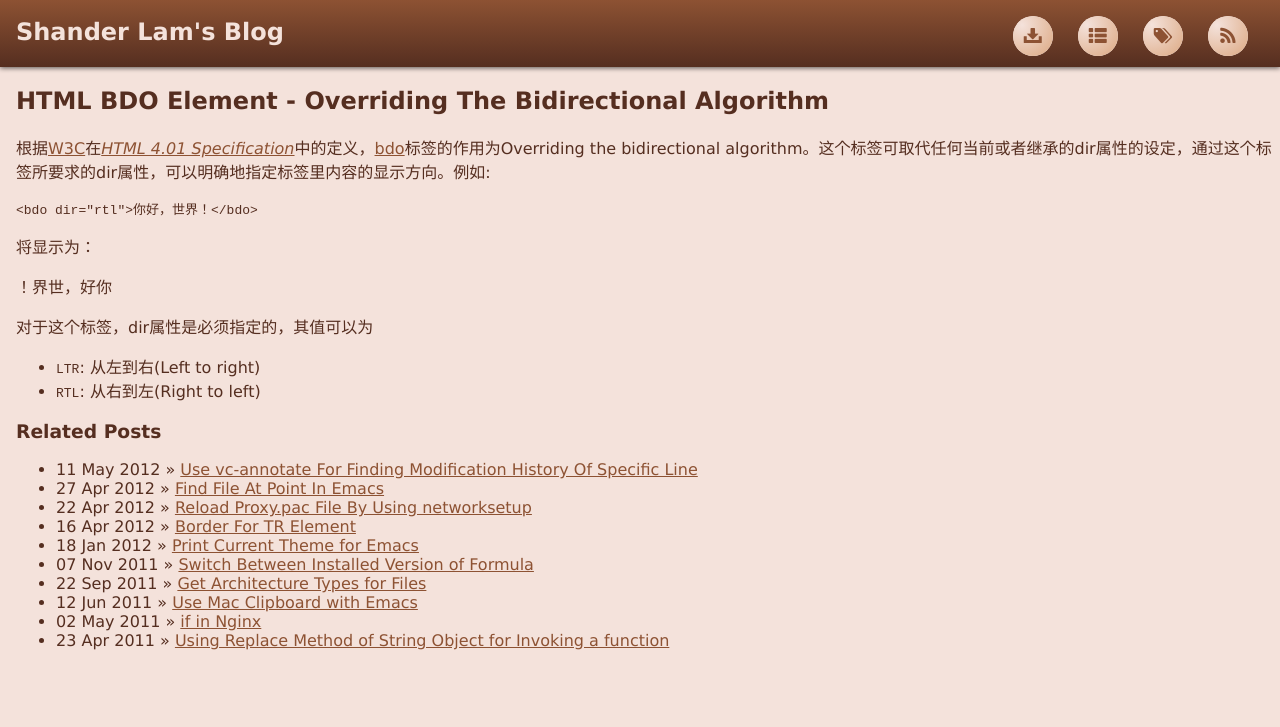
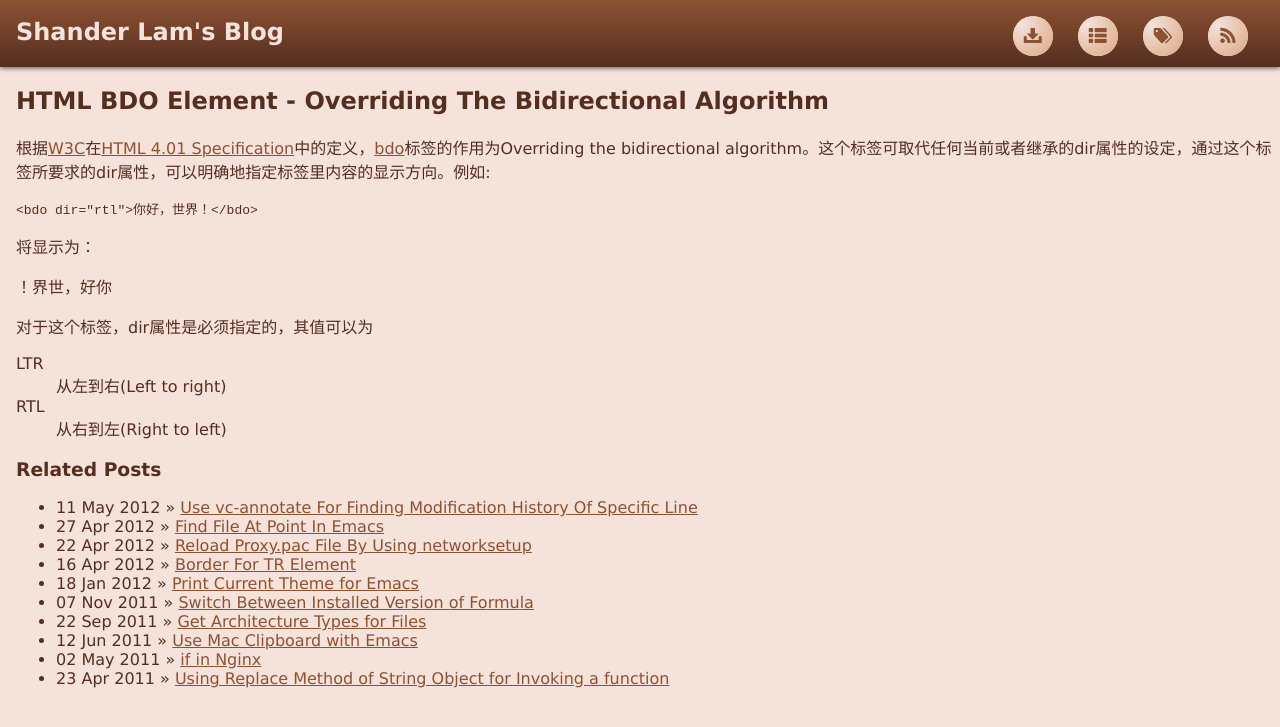
Before and after one commit to shanderlam/shanderlam.github.io, a Jekyll site: the page built from _posts/2010-05-19-html-bdo-element-overriding-the-bidirectional-algorithm.markdown, in a window 1280 px wide. Shown: the top 727 px of the page. Built offline with Jekyll 4.4.1, drawn with Linux system fonts in a browser that asks for light colours.

Commit message:
Replace ul with dl, use markdown syntax for a tag.

```diff
--- a/_posts/2010-05-19-html-bdo-element-overriding-the-bidirectional-algorithm.markdown
+++ b/_posts/2010-05-19-html-bdo-element-overriding-the-bidirectional-algorithm.markdown
@@ -5,7 +5,7 @@ category: Web Development
 tags: [html]
 date: 2010-05-19 21:27:58.000000000 +08:00
 ---
-<p>根据<a href="http://www.w3.org" target="_blank">W3C</a>在<cite><a href="http://www.w3.org/TR/html401/cover.html" target="_blank">HTML 4.01 Specification</a></cite>中的定义，<a href="http://www.w3.org/TR/html401/struct/dirlang.html#edef-BDO" target="_blank">bdo</a>标签的作用为Overriding the bidirectional algorithm。这个标签可取代任何当前或者继承的dir属性的设定，通过这个标签所要求的dir属性，可以明确地指定标签里内容的显示方向。例如:</p>
+根据[W3C](http://www.w3.org)在[HTML 4.01 Specification](http://www.w3.org/TR/html401/cover.html)中的定义，[bdo](http://www.w3.org/TR/html401/struct/dirlang.html#edef-BDO)标签的作用为Overriding the bidirectional algorithm。这个标签可取代任何当前或者继承的dir属性的设定，通过这个标签所要求的dir属性，可以明确地指定标签里内容的显示方向。例如:
 
     <bdo dir="rtl">你好，世界！</bdo>
 
@@ -15,7 +15,8 @@ date: 2010-05-19 21:27:58.000000000 +08:00
 
 对于这个标签，dir属性是必须指定的，其值可以为
 
-<ul>
-    <li><samp>LTR</samp>: 从左到右(Left to right)</li>
-    <li><samp>RTL</samp>: 从右到左(Right to left)</li>
-</ul>
+LTR
+: 从左到右(Left to right)
+
+RTL
+: 从右到左(Right to left)
```
